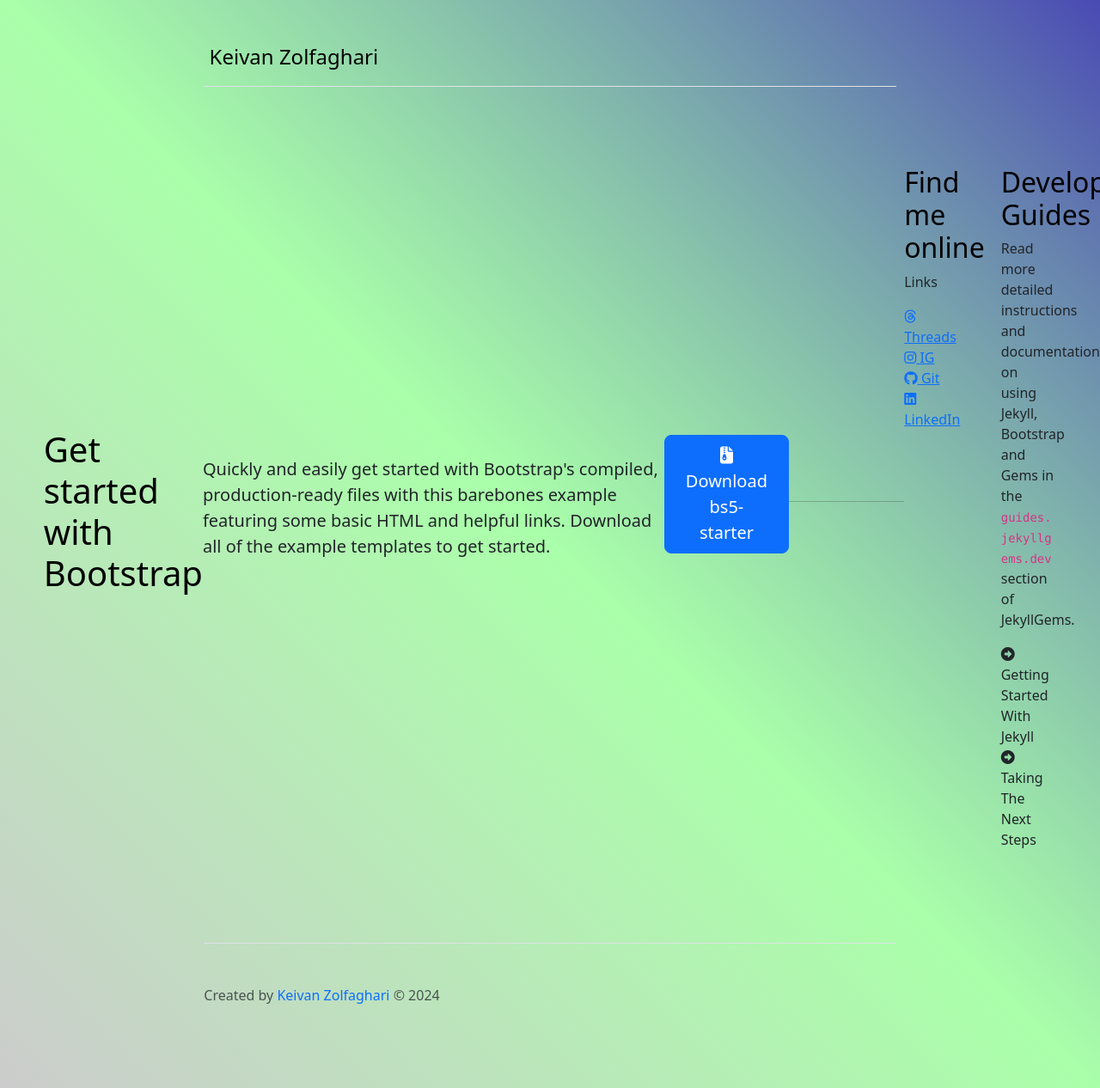
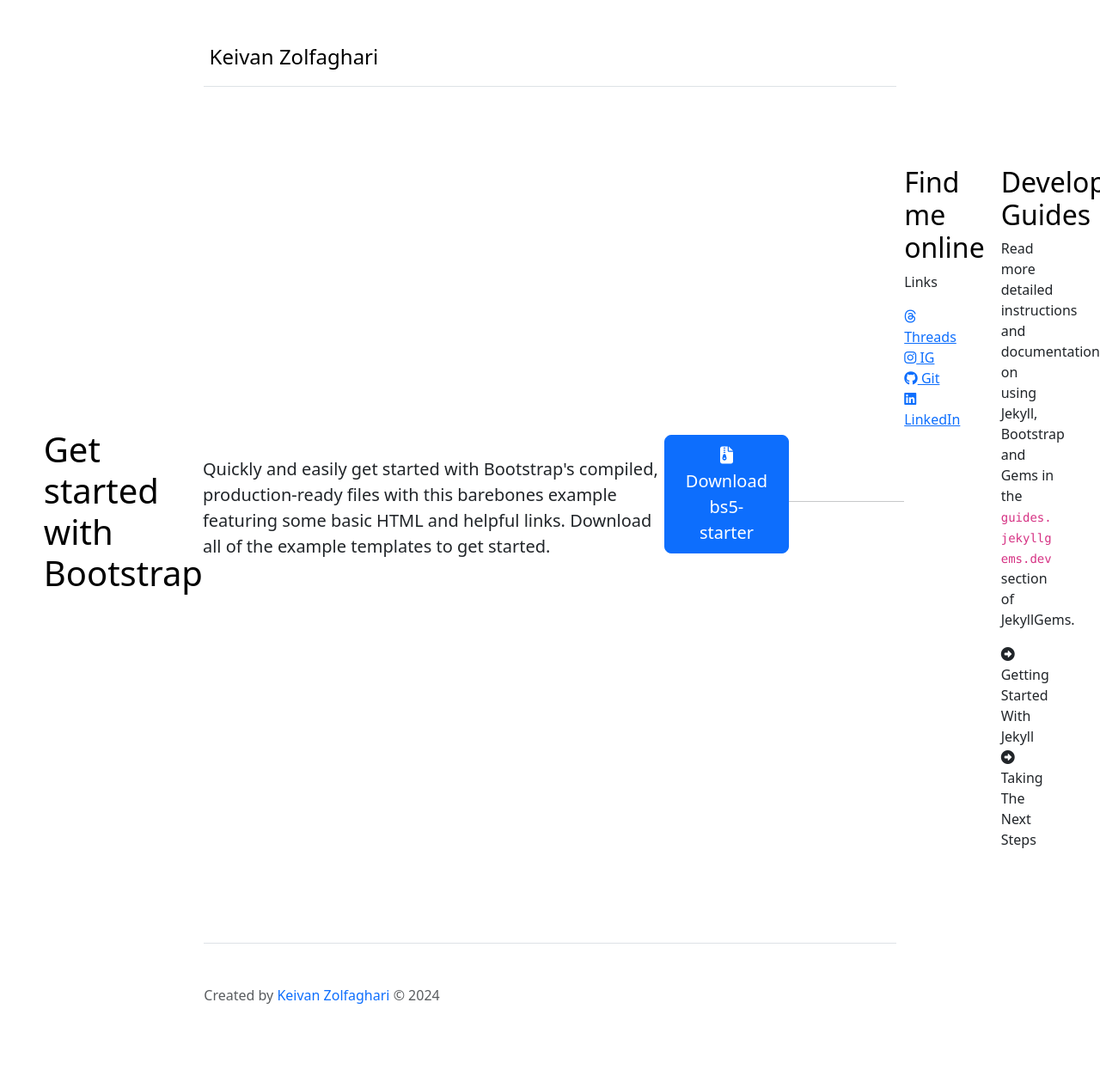
Before and after one commit to keivanz/keivanz.github.io, a Jekyll site: the page built from index.md, in a window 1280 px wide. Shown: the whole page at 86% size. Built offline with Jekyll 4.4.1, drawn with Linux system fonts in a browser that asks for light colours; nearby versions of some CDN libraries.

Commit message:
enlarging css

```diff
--- a/assets/css/main.css
+++ b/assets/css/main.css
@@ -91,7 +91,6 @@
   --color-a: #ccc;
   --color-b: #afaf;
   --color-c: #33aa;
-  background: linear-gradient(45deg, var(--color-a), var(--color-b), var(--color-c));
 }
 
 main {
@@ -103,7 +102,6 @@
 }
 
 .wrapper {
-  width: 300px;
   margin: 0 auto;
   aspect-ratio: 9/16;
   border-radius: 12px;
@@ -123,8 +121,8 @@
   filter: blur(50px) brightness(1.5);
   left: 20%;
   top: 10%;
-  width: 70%;
-  height: 50%;
+  width: 20%;
+  height: 20%;
   border-radius: 25px;
   animation: blob 8s infinite cubic-bezier(0.6, -0.28, 0.735, 0.045);
   transform-origin: 60%;
@@ -137,8 +135,8 @@
   filter: blur(50px) brightness(1.5);
   left: 40%;
   top: 30%;
-  width: 70%;
-  height: 80%;
+  width: 20%;
+  height: 20%;
   border-radius: 25px;
   animation: blob 10s infinite cubic-bezier(0.215, 0.61, 0.355, 1) reverse;
   transform-origin: 60%;
@@ -149,17 +147,7 @@
   z-index: 2;
 }
 
-.title {
-  line-height: 1.2;
-  font-size: 42px;
-}
-
-.label {
-  text-align: center;
-  font-size: 32px;
-}
-
-input[type="range"] {
+/*input[type="range"] {
   appearance: none;
   width: 100%;
   background: white;
@@ -184,7 +172,7 @@
   height: 36px;
   border-radius: 36px;
   cursor: pointer;
-}
+}*/
 
 @keyframes blob {
   0% {
@@ -218,4 +206,4 @@
   syntax: "<color>";
   inherits: true;
   initial-value: transparent;
-} */
+}
```
